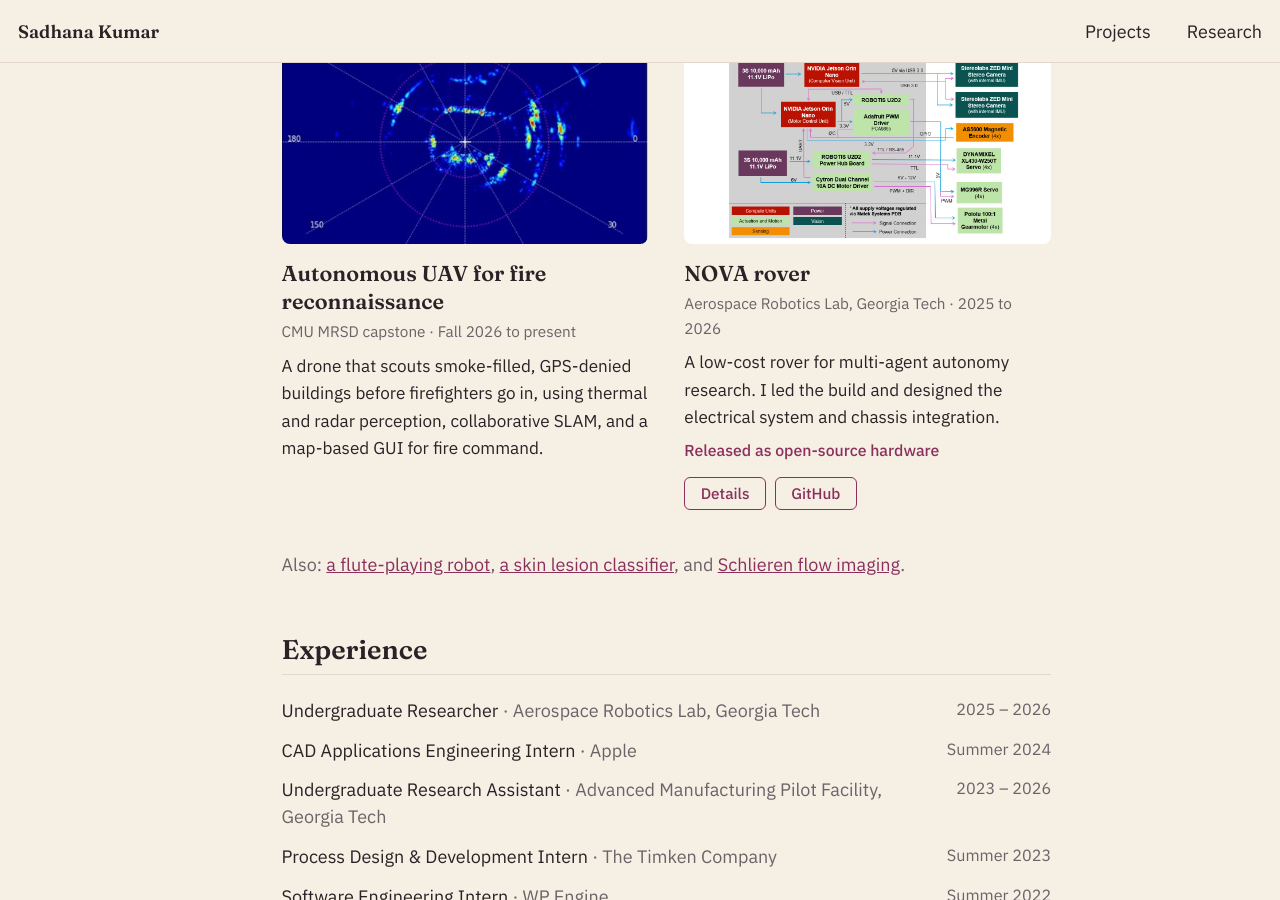
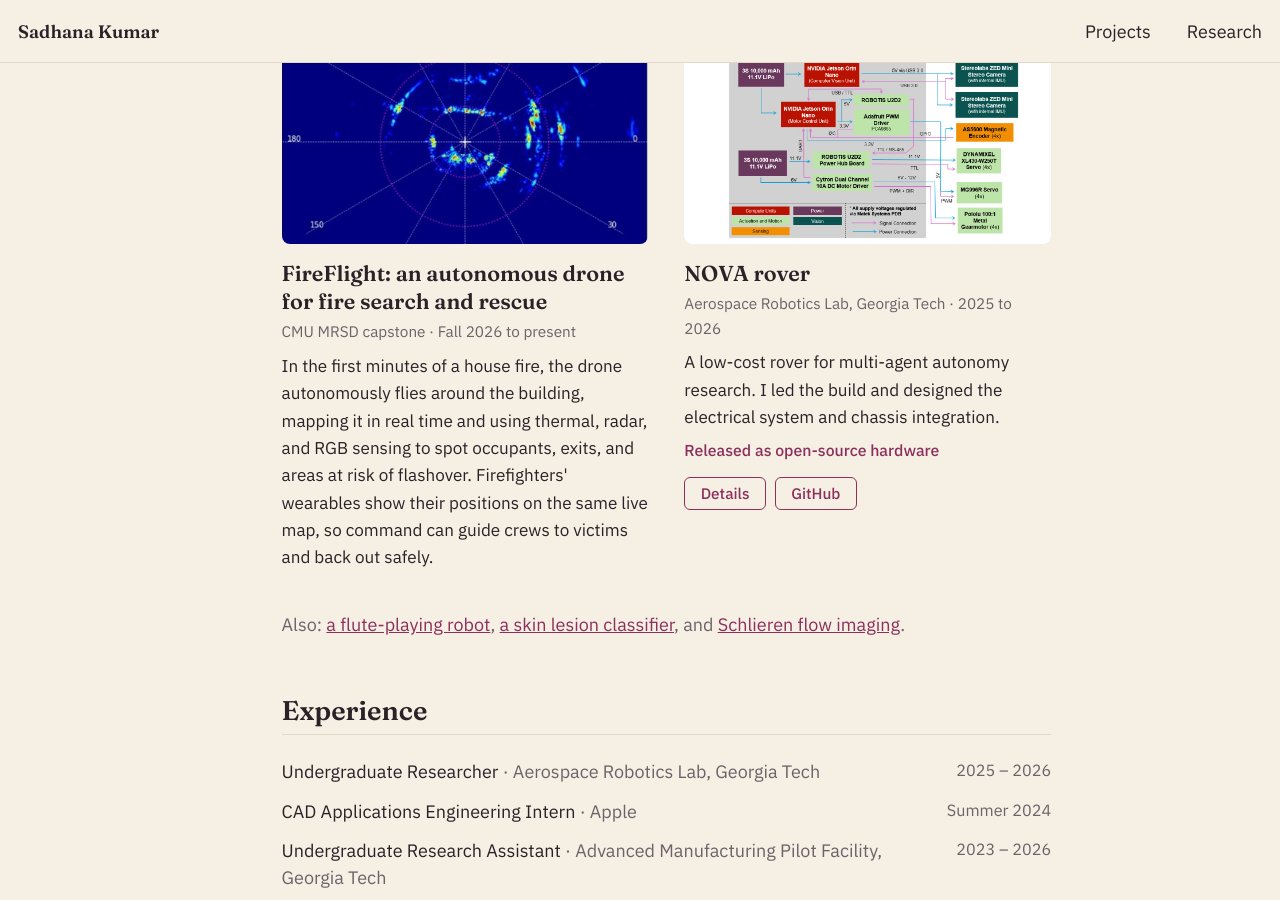
Before and after one commit to s-kumar72/s-kumar72.github.io, a Jekyll site: the page built from _pages/about.md, in a window 1280 px wide and 900 px high, scrolled down 1154 px. Built offline with Jekyll 4.4.1, drawn with Linux system fonts in a browser that asks for light colours; a script bundle is joined from its source files by our own code; library files that are not in the unit come from our copies.

Commit message:
Update UAV capstone card with FireFlight details
Co-Authored-By: Claude Opus 5.5 <noreply@anthropic.com>
Claude-Session: https://claude.ai/code/session_01FjGqkAStH4L3kGgdJZPoZP

```diff
--- a/_pages/about.md
+++ b/_pages/about.md
@@ -47,9 +47,9 @@ redirect_from:
 
 <div class="project">
 <img src="/images/uav-radar.jpg" alt="Top-down radar intensity map from the UAV's sensor, showing returns from walls and objects around the radar" loading="lazy">
-<h3>Autonomous UAV for fire reconnaissance</h3>
+<h3>FireFlight: an autonomous drone for fire search and rescue</h3>
 <p class="when">CMU MRSD capstone · Fall 2026 to present</p>
-<p>A drone that scouts smoke-filled, GPS-denied buildings before firefighters go in, using thermal and radar perception, collaborative SLAM, and a map-based GUI for fire command.</p>
+<p>In the first minutes of a house fire, the drone autonomously flies around the building, mapping it in real time and using thermal, radar, and RGB sensing to spot occupants, exits, and areas at risk of flashover. Firefighters' wearables show their positions on the same live map, so command can guide crews to victims and back out safely.</p>
 </div>
 
 <div class="project">
```
